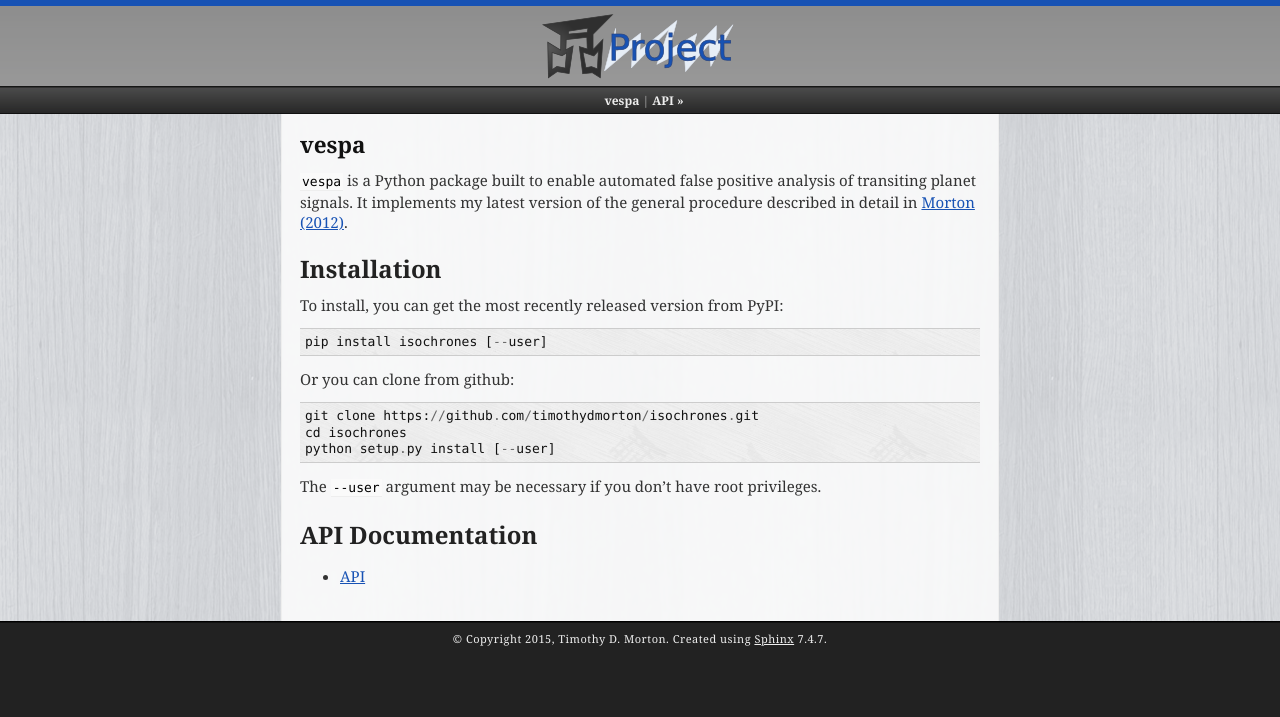
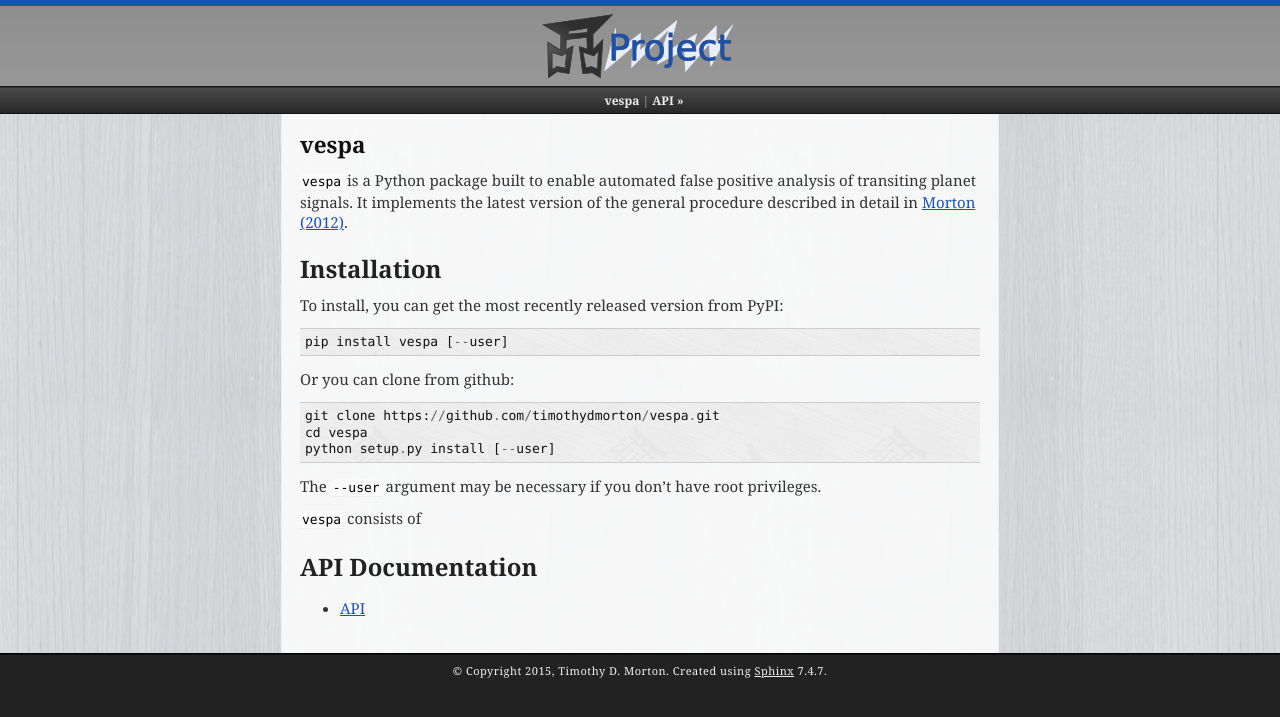
Before and after one commit to timothydmorton/VESPA, a Sphinx documentation site: the page built from docs/index.rst, in a window 1280 px wide. Shown: the top 717 px of the page. Built offline with Sphinx 7.4.7, drawn with Linux system fonts in a browser that asks for light colours.

```diff
--- a/docs/index.rst
+++ b/docs/index.rst
@@ -2,7 +2,7 @@ vespa
 =================================
 
 ``vespa`` is a Python package built to enable automated false positive
-analysis of transiting planet signals. It implements my latest version of the
+analysis of transiting planet signals. It implements the latest version of the
 general procedure described in detail in `Morton (2012) <http://adsabs.harvard.edu/abs/2012ApJ...761....6M>`_.
 
 Installation
@@ -10,16 +10,17 @@ Installation
 
 To install, you can get the most recently released version from PyPI::
 
-    pip install isochrones [--user]
+    pip install vespa [--user]
 
 Or you can clone from github::
 
-    git clone https://github.com/timothydmorton/isochrones.git
-    cd isochrones
+    git clone https://github.com/timothydmorton/vespa.git
+    cd vespa
     python setup.py install [--user]
 
 The ``--user`` argument may be necessary if you don't have root privileges.
 
+``vespa`` consists of
 
 API Documentation
 -----------------
```
Also changed, not shown: vespa/__init__.py (+19 -0 lines), docs/api.rst (line endings or trailing spaces).
